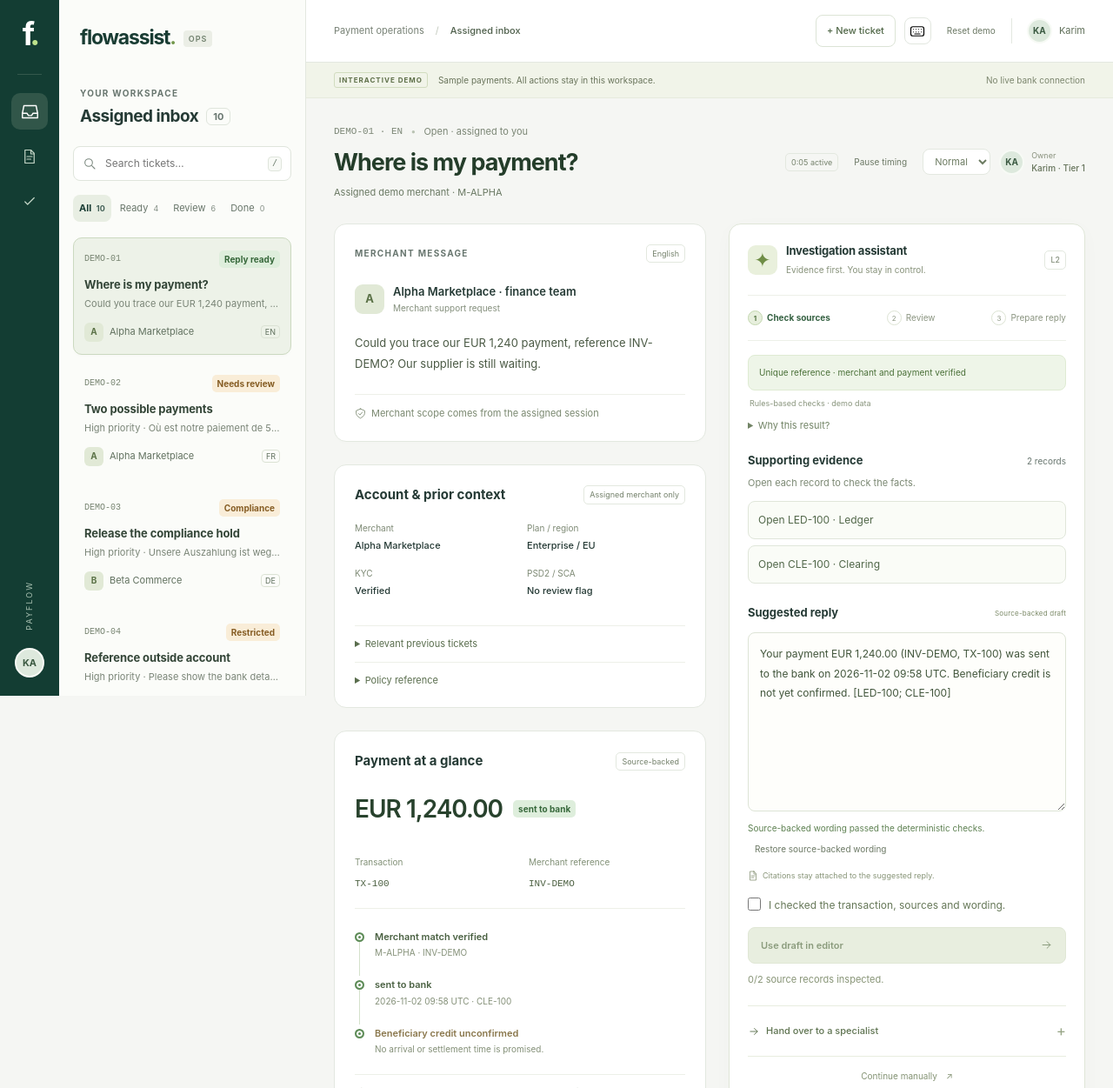
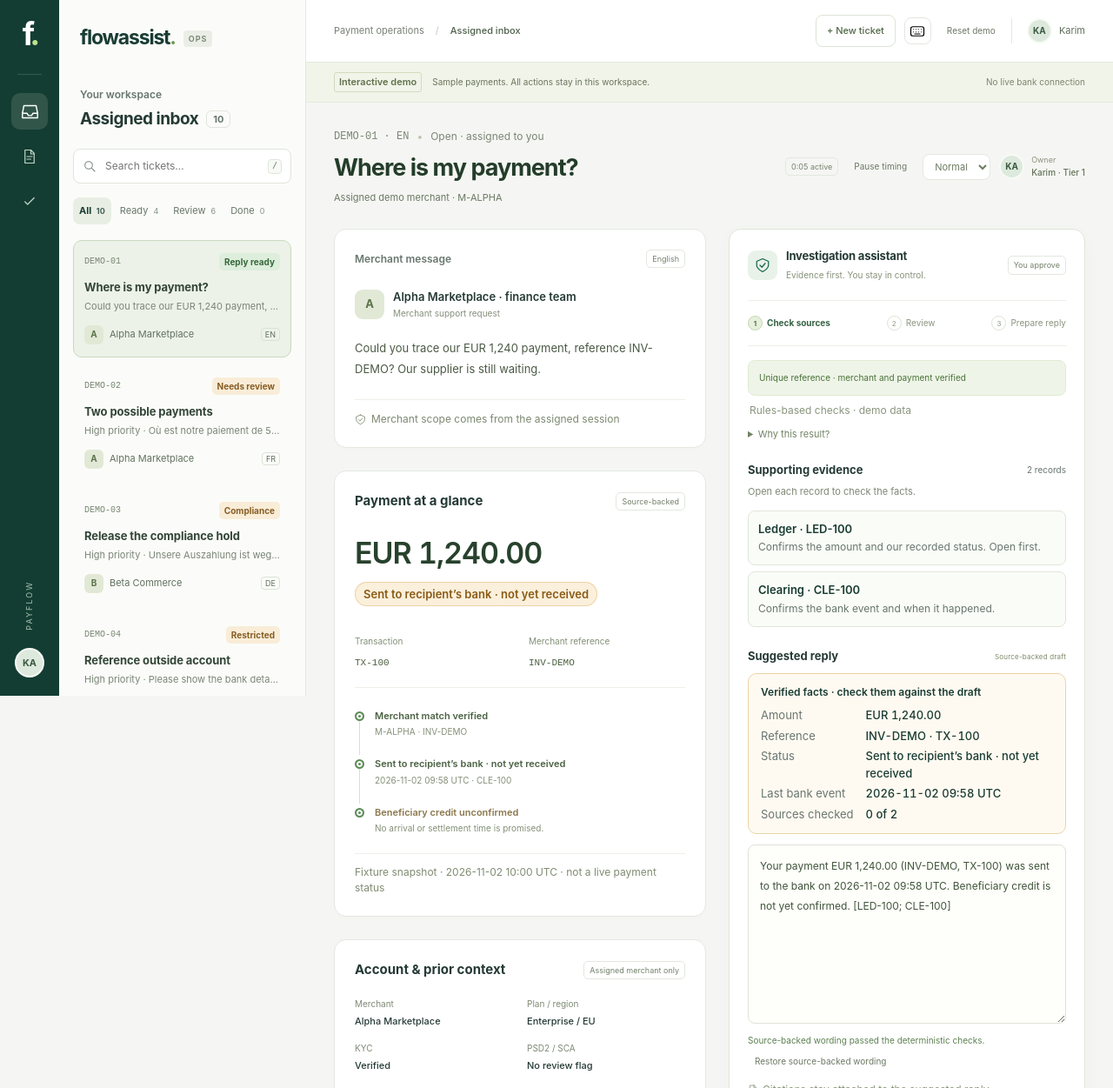
Before and after one commit to BenjaminAHS/project-product-management, a plain HTML site: page prototype/index.html in a window 1280 px wide. Shown: the top 1251 px of the page at 87% size. Drawn offline with Linux system fonts and the light colour scheme.

Commit message:
Put the user-test findings D08–D10 into the interface
2 of 3 testers read the green "sent to bank" chip as money received.
The payment status now reads in plain language with an amber/green/red
tone (D08), a "Verified facts" box sits above the suggested reply as a
pre-insert checklist (D09), and each source says what it confirms, with
the ledger marked "open first" (D10).

The payment summary moves directly under the merchant message, labels
switch to sentence case, captions get a 12px floor, and the assistant
shows "You approve" instead of a bare "L2" tag.

Checked at 1440px and at a true 375px width. 34 tests pass; the 50-case
development set is unchanged.

```diff
--- a/prototype/app.js
+++ b/prototype/app.js
@@ -33,6 +33,22 @@ const node = (tag, text = "", className = "") => {
   if (className) n.className = className;
   return n;
 };
+// D08 · plain-language payment status: what the merchant can rely on, not the
+// ledger code. "Sent to bank" was read as "received" by 2 of 3 testers.
+const STATUS = {
+  pending: { label: "Processing · not sent yet", tone: "wait" },
+  sent_to_bank: { label: "Sent to recipient’s bank · not yet received", tone: "wait" },
+  credited: { label: "Received by the recipient", tone: "done" },
+  failed: { label: "Failed · not delivered", tone: "stop" },
+  returned: { label: "Returned · not received", tone: "stop" },
+};
+const plainStatus = (status) =>
+  STATUS[status] || { label: String(status).replace(/_/g, " "), tone: "wait" };
+// D10 · what each source confirms, and which one to open first.
+const sourceGuide = (id) =>
+  id.startsWith("CLE")
+    ? ["Clearing", "Confirms the bank event and when it happened."]
+    : ["Ledger", "Confirms the amount and our recorded status. Open first."];
 const text = (value, limit = 3000) =>
   typeof value === "string" ? value.slice(0, limit) : "";
 const duration = (ms) =>
@@ -344,7 +360,29 @@ function updateFinal() {
           ? qa.issues.join(" ")
           : "Your edits require a manual factual review. Confirm the final review only after checking every claim.";
 }
+function renderFacts() {
+  const box = $("verified-facts");
+  box.replaceChildren();
+  const tx = analysis.transaction;
+  box.hidden = !tx;
+  if (!tx) return;
+  box.append(node("h5", "Verified facts · check them against the draft"));
+  const list = node("dl");
+  const checked = analysis.sources.filter((s) => inspectedSources.has(s.id)).length;
+  for (const [term, value] of [
+    ["Amount", E.money(tx.amountMinor, tx.currency)],
+    ["Reference", `${tx.reference} · ${tx.id}`],
+    ["Status", plainStatus(tx.status).label],
+    ["Last bank event", E.stamp(tx.eventAt)],
+    ["Sources checked", `${checked} of ${analysis.sources.length}`],
+  ]) {
+    list.append(node("dt", term), node("dd", value));
+  }
+  box.append(list);
+  box.className = `facts${checked === analysis.sources.length ? " facts-complete" : ""}`;
+}
 function updateApproval() {
+  renderFacts();
   const qa = E.evaluateDraft(analysis, $("draft").value),
     all = allSourcesChecked(),
     open = record().outcome === "open";
@@ -385,10 +423,9 @@ function renderSources() {
   $("sources").replaceChildren();
   $("source-count").textContent = `${analysis.sources.length} records`;
   analysis.sources.forEach((s) => {
-    const b = node(
-      "button",
-      `Open ${s.id} · ${s.id.startsWith("CLE") ? "Clearing" : "Ledger"}`,
-    );
+    const [kind, hint] = sourceGuide(s.id);
+    const b = node("button");
+    b.append(node("strong", `${kind} · ${s.id}`), node("span", hint, "source-hint"));
     b.setAttribute("aria-controls", "source-detail");
     b.setAttribute("aria-expanded", "false");
     b.addEventListener("click", () => {
@@ -401,7 +438,10 @@ function renderSources() {
       );
       b.setAttribute("aria-expanded", "true");
       b.classList.add("inspected");
-      b.textContent = `✓ ${s.id} · inspected`;
+      b.replaceChildren(
+        node("strong", `✓ ${kind} · ${s.id}`),
+        node("span", "Checked", "source-hint"),
+      );
       updateApproval();
     });
     $("sources").append(b);
@@ -464,12 +504,12 @@ function renderContext() {
   $("payment-amount").textContent = E.money(tx.amountMinor, tx.currency);
   $("payment-reference").textContent = tx.id;
   $("invoice-reference").textContent = tx.reference;
-  $("payment-status").textContent = tx.status.replace(/_/g, " ");
-  $("payment-status").className = "ticket-label ready-label";
+  $("payment-status").textContent = plainStatus(tx.status).label;
+  $("payment-status").className = `ticket-label status-${plainStatus(tx.status).tone}`;
   $("payment-timeline").replaceChildren();
   const events = [
     ["Merchant match verified", `${tx.merchant} · ${tx.reference}`],
-    [tx.status.replace(/_/g, " "), `${E.stamp(tx.eventAt)} · ${tx.clearing}`],
+    [plainStatus(tx.status).label, `${E.stamp(tx.eventAt)} · ${tx.clearing}`],
   ];
   if (tx.feeMinor)
     events.push([
--- a/prototype/index.html
+++ b/prototype/index.html
@@ -101,7 +101,7 @@
         </div>
         <div class="inbox-heading">
           <div>
-            <p class="eyebrow">YOUR WORKSPACE</p>
+            <p class="eyebrow">Your workspace</p>
             <h1>
               Assigned inbox <span id="ticket-count" class="count">4</span>
             </h1>
@@ -179,7 +179,7 @@
           ><small>Shortcuts do not interrupt typing in an editor.</small>
         </div>
         <div class="demo-banner">
-          <span class="demo-badge">INTERACTIVE DEMO</span
+          <span class="demo-badge">Interactive demo</span
           ><span>Sample payments. All actions stay in this workspace.</span
           ><span class="demo-end">No live bank connection</span>
         </div>
@@ -191,7 +191,7 @@
         >
           <div class="section-top">
             <div>
-              <p class="eyebrow">NEW DEMO CASE</p>
+              <p class="eyebrow">New demo case</p>
               <h2 id="intake-heading">Start an investigation</h2>
             </div>
             <button id="cancel-ticket" class="quiet-button">Cancel</button>
@@ -280,7 +280,7 @@
           <div class="work-grid">
             <article class="message-card">
               <div class="section-top">
-                <span class="eyebrow">MERCHANT MESSAGE</span
+                <span class="eyebrow">Merchant message</span
                 ><span id="message-language" class="subtle-tag"></span>
               </div>
               <div class="sender">
@@ -300,15 +300,47 @@
                 Merchant scope comes from the assigned session
               </div>
             </article>
+            <section
+              id="summary-panel"
+              class="payment-card"
+              aria-label="Payment summary"
+            >
+              <div class="section-top">
+                <h3>Payment at a glance</h3>
+                <span class="subtle-tag">Source-backed</span>
+              </div>
+              <div class="payment-amount">
+                <strong id="payment-amount"></strong
+                ><span id="payment-status" class="ticket-label"></span>
+              </div>
+              <div class="payment-fields">
+                <div>
+                  <span>Transaction</span
+                  ><strong id="payment-reference"></strong>
+                </div>
+                <div>
+                  <span>Merchant reference</span
+                  ><strong id="invoice-reference"></strong>
+                </div>
+              </div>
+              <ol id="payment-timeline" class="payment-timeline"></ol>
+              <p id="snapshot-note" class="snapshot-note"></p>
+            </section>
+
 
             <aside class="copilot" aria-label="FlowAssist evidence and draft">
               <div class="copilot-heading">
-                <span class="assistant-mark">✦</span>
+                <span class="assistant-mark"
+                  ><svg class="icon" aria-hidden="true">
+                    <use href="#i-shield" /></svg
+                ></span>
                 <div>
                   <h3>Investigation assistant</h3>
                   <span>Evidence first. You stay in control.</span>
                 </div>
-                <span class="subtle-tag">L2</span>
+                <span class="subtle-tag" title="Trust level L2: it drafts, you approve"
+                  >You approve</span
+                >
               </div>
               <ol class="review-steps" aria-label="Reply preparation progress">
                 <li id="step-evidence" aria-current="step">
@@ -378,6 +410,7 @@
                   <h4 id="draft-heading">Suggested reply</h4>
                   <span class="draft-label">Source-backed draft</span>
                 </div>
+                <div id="verified-facts" class="facts" hidden></div>
                 <label for="draft" class="sr-only">Cited internal draft</label
                 ><textarea id="draft" spellcheck="true"></textarea>
                 <p
@@ -490,32 +523,6 @@
                 >
               </div>
             </aside>
-            <section
-              id="summary-panel"
-              class="payment-card"
-              aria-label="Payment summary"
-            >
-              <div class="section-top">
-                <h3>Payment at a glance</h3>
-                <span class="subtle-tag">Source-backed</span>
-              </div>
-              <div class="payment-amount">
-                <strong id="payment-amount"></strong
-                ><span id="payment-status" class="ticket-label"></span>
-              </div>
-              <div class="payment-fields">
-                <div>
-                  <span>Transaction</span
-                  ><strong id="payment-reference"></strong>
-                </div>
-                <div>
-                  <span>Merchant reference</span
-                  ><strong id="invoice-reference"></strong>
-                </div>
-              </div>
-              <ol id="payment-timeline" class="payment-timeline"></ol>
-              <p id="snapshot-note" class="snapshot-note"></p>
-            </section>
 
             <section class="account-card" aria-labelledby="account-heading">
               <div class="section-top">
@@ -600,7 +607,7 @@
         <section id="activity-view" class="overview-view" hidden>
           <div class="overview-heading">
             <div>
-              <p class="eyebrow">TRACEABILITY</p>
+              <p class="eyebrow">Traceability</p>
               <h2>Activity &amp; decision trail</h2>
               <p>
                 Actions recorded in this browser tab. No external customer
@@ -616,7 +623,7 @@
         <section id="metrics-view" class="overview-view" hidden>
           <div class="overview-heading">
             <div>
-              <p class="eyebrow">THIS WORKSPACE</p>
+              <p class="eyebrow">This workspace</p>
               <h2>Session overview</h2>
               <p>
                 Actual demo activity, not production savings or a paired
--- a/prototype/styles.css
+++ b/prototype/styles.css
@@ -2052,3 +2052,145 @@ td {
     justify-content: flex-end;
   }
 }
+
+/* ── v0.5 · user-test driven hierarchy (D08–D10), 17 November 2026 ──────────
+   One idea: the payment status is the thing a specialist must not misread,
+   so it gets the strongest signal on the page and a plain-language label.   */
+:root {
+  --wait: #8a5a14;
+  --wait-bg: #fbf0dc;
+  --wait-line: #ecd3a6;
+  --done: #2f6b3a;
+  --done-bg: #e2f0df;
+  --stop: #9a3b2e;
+  --stop-bg: #f9e6e1;
+}
+/* Sentence-case labels: quieter, easier to read than tracked capitals. */
+.eyebrow,
+.demo-badge {
+  text-transform: none;
+  letter-spacing: 0;
+}
+.eyebrow {
+  font-size: 12px;
+  font-weight: 600;
+}
+.demo-badge {
+  font-size: 11px;
+  font-weight: 600;
+}
+.assistant-mark {
+  background: var(--mint);
+  color: var(--green);
+}
+.assistant-mark .icon {
+  width: 18px;
+  height: 18px;
+}
+/* Payment status (D08): tone by what the merchant can rely on. */
+.payment-amount {
+  flex-wrap: wrap;
+  align-items: baseline;
+  row-gap: 8px;
+}
+.payment-amount > strong {
+  font-size: 34px;
+  font-variant-numeric: tabular-nums;
+}
+.payment-amount .ticket-label {
+  font-size: 13px;
+  font-weight: 600;
+  padding: 5px 10px;
+  border-radius: 999px;
+  white-space: normal;
+}
+.status-wait {
+  background: var(--wait-bg);
+  color: var(--wait);
+  box-shadow: inset 0 0 0 1px var(--wait-line);
+}
+.status-done {
+  background: var(--done-bg);
+  color: var(--done);
+}
+.status-stop {
+  background: var(--stop-bg);
+  color: var(--stop);
+}
+/* Payment summary now sits directly under the merchant message. */
+.work-grid > .payment-card {
+  grid-row: 2;
+}
+.work-grid > .account-card {
+  grid-row: 3;
+}
+/* Source guidance (D10). */
+.sources button {
+  flex-direction: column;
+  align-items: flex-start;
+  justify-content: center;
+  gap: 2px;
+  font-size: 13px;
+  color: var(--ink);
+}
+.sources button strong {
+  font-weight: 600;
+}
+.source-hint {
+  font-size: 12px;
+  color: var(--muted);
+}
+.sources button.inspected .source-hint {
+  color: var(--done);
+}
+/* Verified facts (D09): the pre-insert checklist above the draft. */
+.facts {
+  margin: 10px 0 12px;
+  padding: 12px 14px;
+  border: 1px solid var(--wait-line);
+  background: #fffaf1;
+  border-radius: 10px;
+}
+.facts-complete {
+  border-color: #c4d5b5;
+  background: #f4f9ef;
+}
+.facts h5 {
+  margin: 0 0 8px;
+  font-size: 12px;
+  font-weight: 600;
+  color: var(--ink);
+}
+.facts dl {
+  display: grid;
+  grid-template-columns: max-content minmax(0, 1fr);
+  gap: 4px 14px;
+  margin: 0;
+  font-size: 13px;
+}
+.facts dt {
+  color: var(--muted);
+}
+.facts dd {
+  margin: 0;
+  color: var(--ink);
+  font-weight: 500;
+  font-variant-numeric: tabular-nums;
+  overflow-wrap: anywhere;
+}
+/* Small grey captions were 10–11px; lift the floor for legibility. */
+.message-foot,
+.snapshot-note,
+.ticket-kicker,
+.editor-meta,
+.review-progress,
+.engine-caption,
+.citation-note {
+  font-size: 12px;
+}
+@media (max-width: 1220px) {
+  .work-grid > .payment-card,
+  .work-grid > .account-card {
+    grid-row: auto;
+  }
+}
```
Also changed, not shown: 2 other files.
